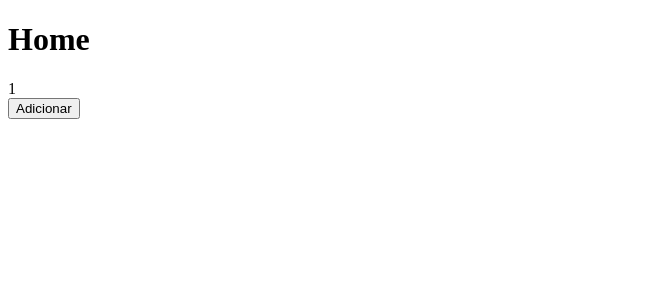
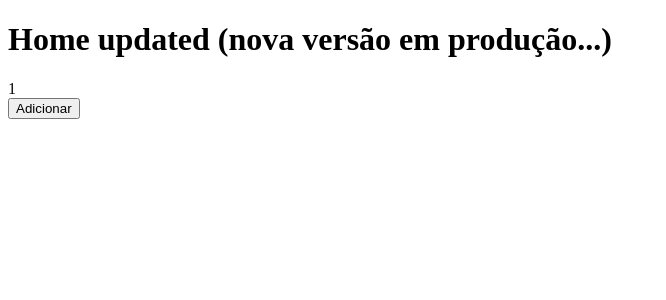
Before and after one commit to jefersonlg/ideia-unica, a Next.js app: page / in a window 1280 px wide. Shown: the top 300 px of the page, without its empty margins (0-666 px from the left). Built offline with nearby package versions, Linux system fonts and the light colour scheme.

Commit message:
nova home

```diff
--- a/pages/index.js
+++ b/pages/index.js
@@ -3,7 +3,7 @@ import { useState } from 'react';
 function Home() {
     return (
         <div>
-            <h1>Home</h1>
+            <h1>Home updated (nova versão em produção...)</h1>
             <Contador />
         </div>
     )
```
